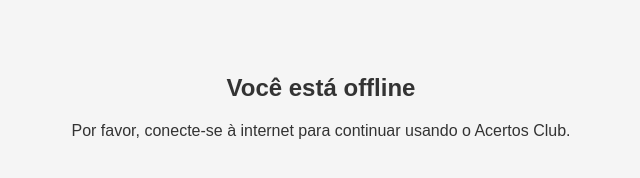
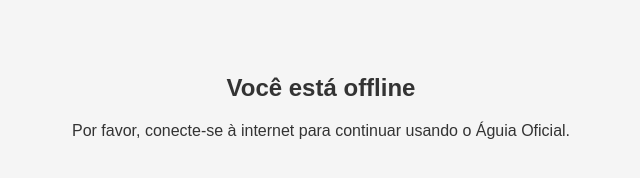
Before and after one commit to AcertosOnline/app-aguia-oficial, a plain HTML site: page offline.html in a window 1280 px wide. Shown: the full height of the page, 319-959 px from the left. Drawn offline with Linux system fonts and the light colour scheme.

Commit message:
Update offline.html

```diff
--- a/offline.html
+++ b/offline.html
@@ -3,7 +3,7 @@
 <head>
     <meta charset="UTF-8">
     <meta name="viewport" content="width=device-width, initial-scale=1.0">
-    <title>Offline - Acertos Club</title>
+    <title>Offline - Águia Oficial</title>
     <style>
         body {
             font-family: Arial, sans-serif;
@@ -23,6 +23,6 @@
 </head>
 <body>
     <h1>Você está offline</h1>
-    <p>Por favor, conecte-se à internet para continuar usando o Acertos Club.</p>
+    <p>Por favor, conecte-se à internet para continuar usando o Águia Oficial.</p>
 </body>
 </html>
```
